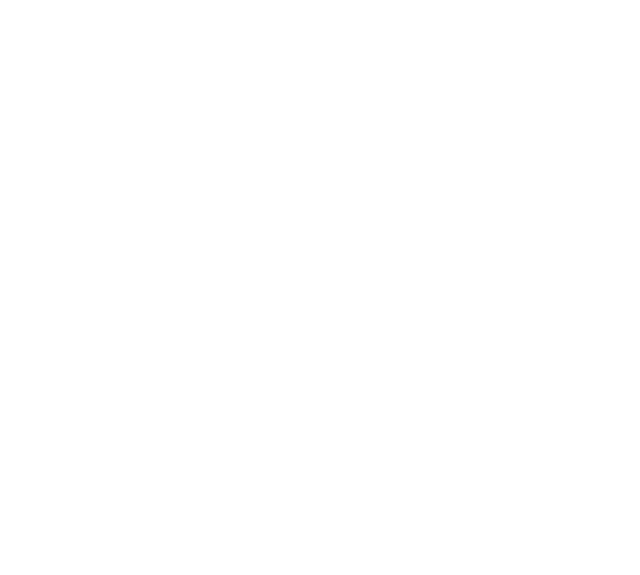
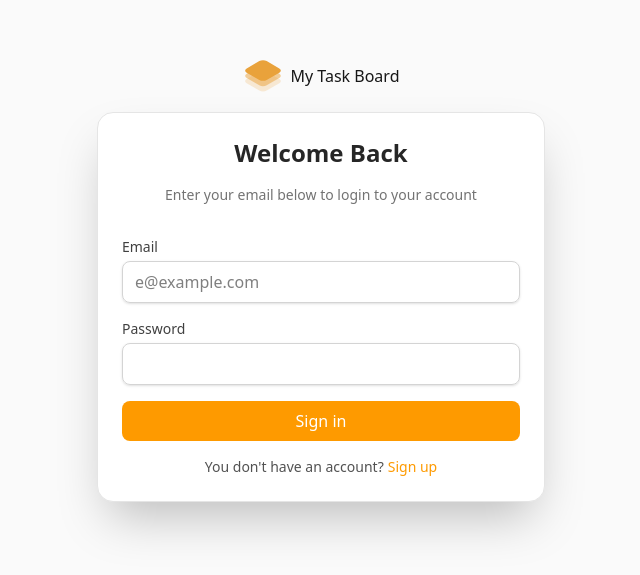
Before and after one commit to KevinPadi/My-task-board, a React (Vite) app: page /login in a window 1280 px wide. Before the commit this address had no page. Shown: the part 121-696 px from the top of the page, without its empty margins (319-959 px from the left). Built offline with nearby package versions, Linux system fonts and the light colour scheme.

Commit message:
feat: login page added

```diff
--- a/src/App.tsx
+++ b/src/App.tsx
@@ -1,5 +1,6 @@
 import { BrowserRouter, Routes, Route } from "react-router";
 import HomePage from "./pages/HomePage";
+import LoginPage from "./pages/LoginPage";
 
 function App() {
 
@@ -7,6 +8,7 @@
     <BrowserRouter>
       <Routes>
         <Route path="/" element={<HomePage />} />
+        <Route path="/login" element={<LoginPage />} />
       </Routes>
     </BrowserRouter>
   )
--- /dev/null
+++ b/src/pages/LoginPage.tsx
@@ -0,0 +1,72 @@
+import { Link } from "react-router-dom"
+import Logo from '../assets/Logo.svg'
+const LoginPage = () => {
+  return (
+    <div className="flex flex-col items-center justify-center min-h-screen bg-neutral-50">
+      <Link to={'/'} className="flex items-center gap-2 text-neutral-900 mb-4">
+        <img src={Logo} alt="" />
+        <span className="font-medium">My Task Board</span>
+      </Link>
+      <div className="w-full max-w-md p-6 bg-white rounded-2xl shadow-2xl border border-neutral-200">
+        <h1 className="text-2xl font-semibold text-center text-neutral-800 mb-4">
+          Welcome Back
+        </h1>
+        <p className='text-sm text-center text-balance text-neutral-500 mb-8'>
+          Enter your email below to login to your account
+        </p>
+
+        <form className="space-y-4">
+          {/* Email */}
+          <div>
+            <label htmlFor="email" className="block text-sm font-medium text-neutral-700">
+              Email
+            </label>
+            <input
+              type="email"
+              id="email"
+              name="email"
+              className="w-full mt-1 px-3 py-2 border rounded-lg shadow-sm focus:outline-0 focus:outline-amber-500 focus:border-amber-500 border-neutral-300 transition-colors ease-in-out duration-300"
+              placeholder="e@example.com"
+            />
+          </div>
+
+          {/* Password */}
+          <div>
+            <label htmlFor="password" className="block text-sm font-medium text-neutral-700">
+              Password
+            </label>
+            <input
+              type="password"
+              id="password"
+              name="password"
+              className="w-full mt-1 px-3 py-2 border rounded-lg shadow-sm focus:outline-0 focus:outline-amber-500 focus:border-amber-500 border-neutral-300 transition-colors ease-in-out duration-300"
+            />
+          </div>
+
+          {/* Submit */}
+          <button
+            type="submit"
+            className="w-full px-4 py-2 text-white bg-amber-500 rounded-lg hover:bg-amber-400 transition hover:cursor-pointer"
+          >
+            Sign in
+          </button>
+        </form>
+
+        {/* Register */}
+        <div className="mt-4 text-center">
+          <p className="text-sm text-neutral-600">
+            You don't have an account?
+            <Link
+              to={'/signup'}
+              className="text-amber-500 hover:underline ml-1 hover:cursor-pointer"
+            >
+              Sign up
+            </Link>
+          </p>
+        </div>
+      </div>
+    </div>
+  )
+}
+
+export default LoginPage
```
